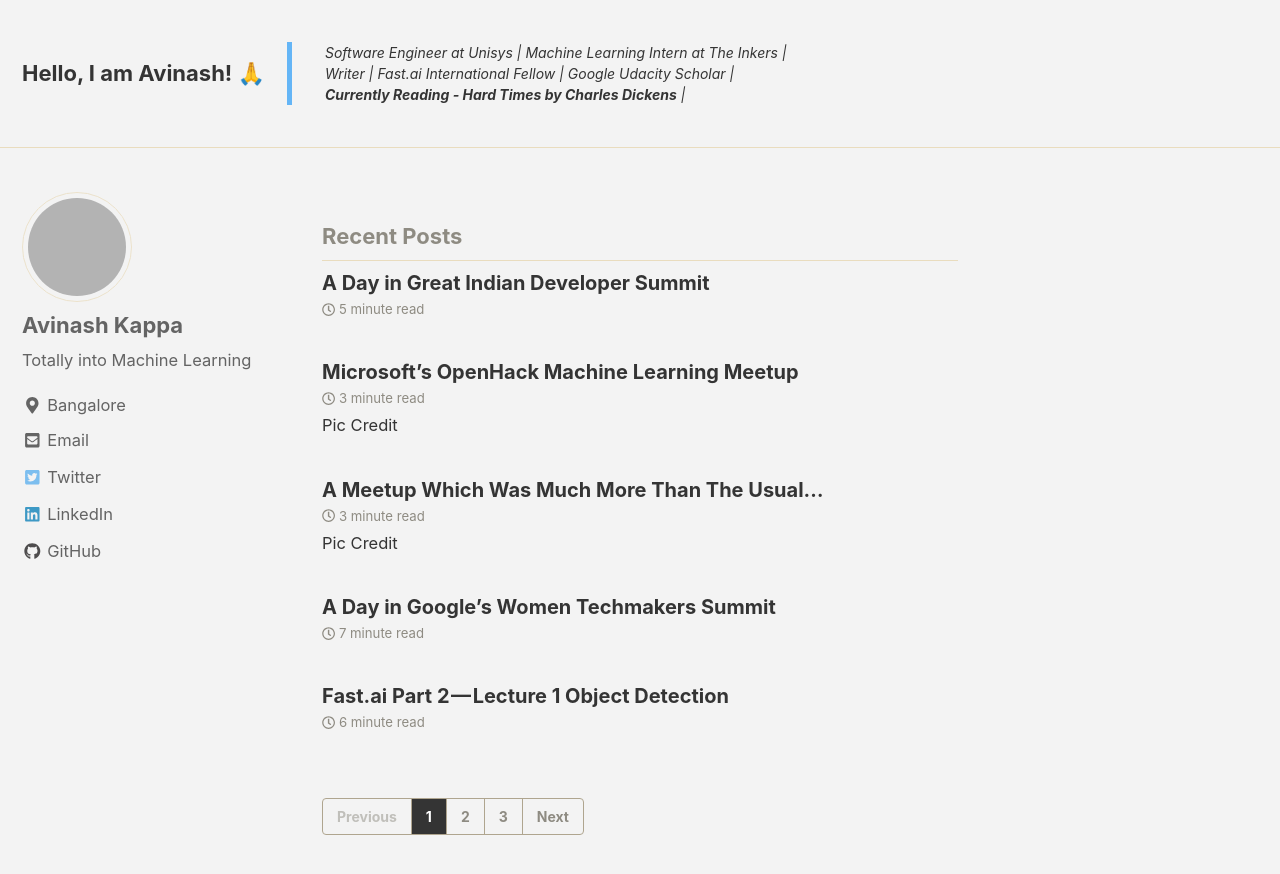
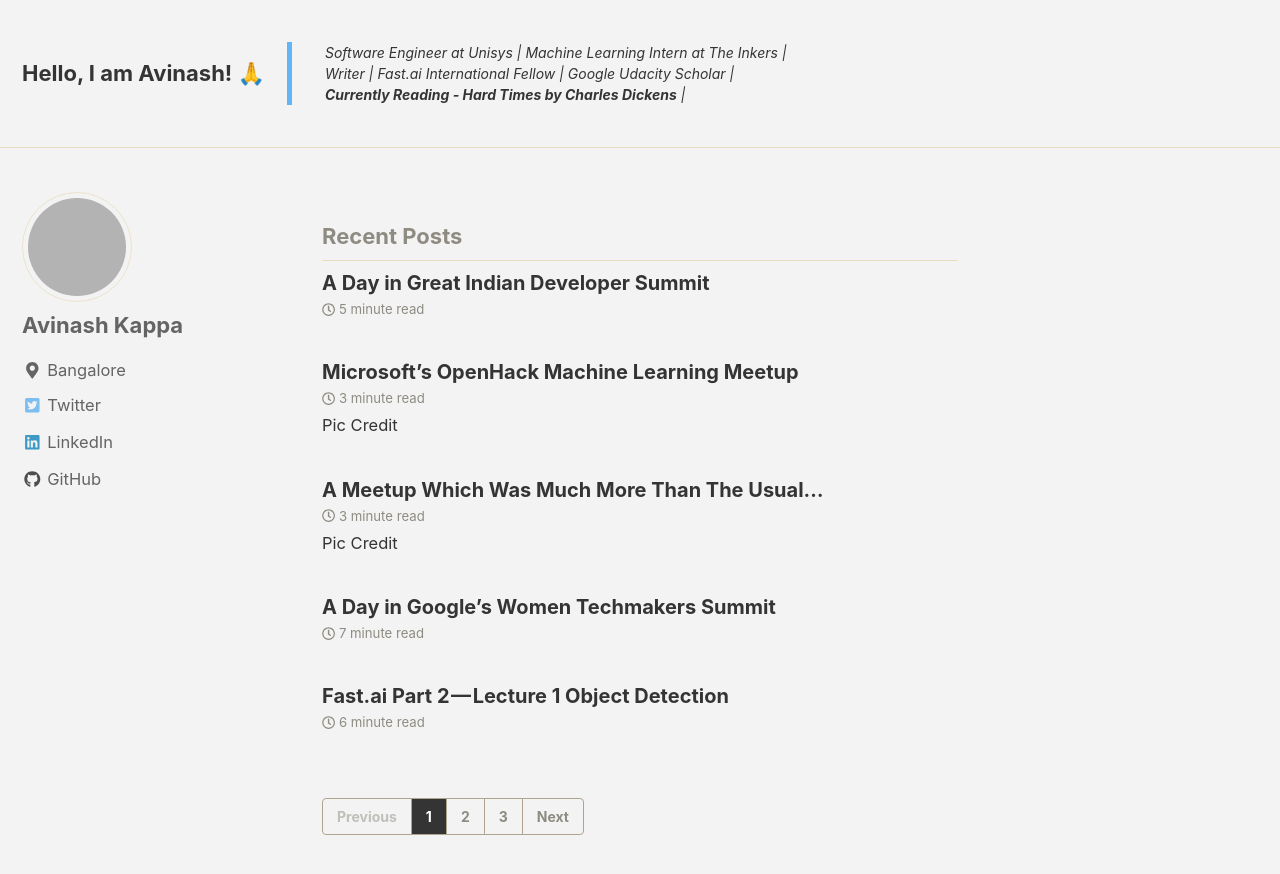
Before and after one commit to theimgclist/theimgclist.github.io, a Jekyll site: the page built from index.html, in a window 1280 px wide and 900 px high. Shown: the top 874 px of the window. Built offline with Jekyll 4.4.1, drawn with Linux system fonts in a browser that asks for light colours; nearby versions of some CDN libraries; the list of posts is cut into pages by our own code; grey boxes are pictures that could not be loaded.

Commit message:
Modified blog's sidebar bio

```diff
--- a/_config.yml
+++ b/_config.yml
@@ -92,9 +92,9 @@ analytics:
 author:
   name             : "Avinash Kappa"
   avatar           : https://avatars1.githubusercontent.com/u/30141722?s=400&u=bb67a966db9a31e8ebb403c95cf4a101b4f7fa49&v=4
-  bio              : "Totally into Machine Learning"
+  bio              : " "
   location         : "Bangalore"
-  email            : avinash3593@gmail.com
+  email            : #null
   uri              :
   home             : # null (default), "absolute or relative url to link to author home"
   bitbucket        :
```
